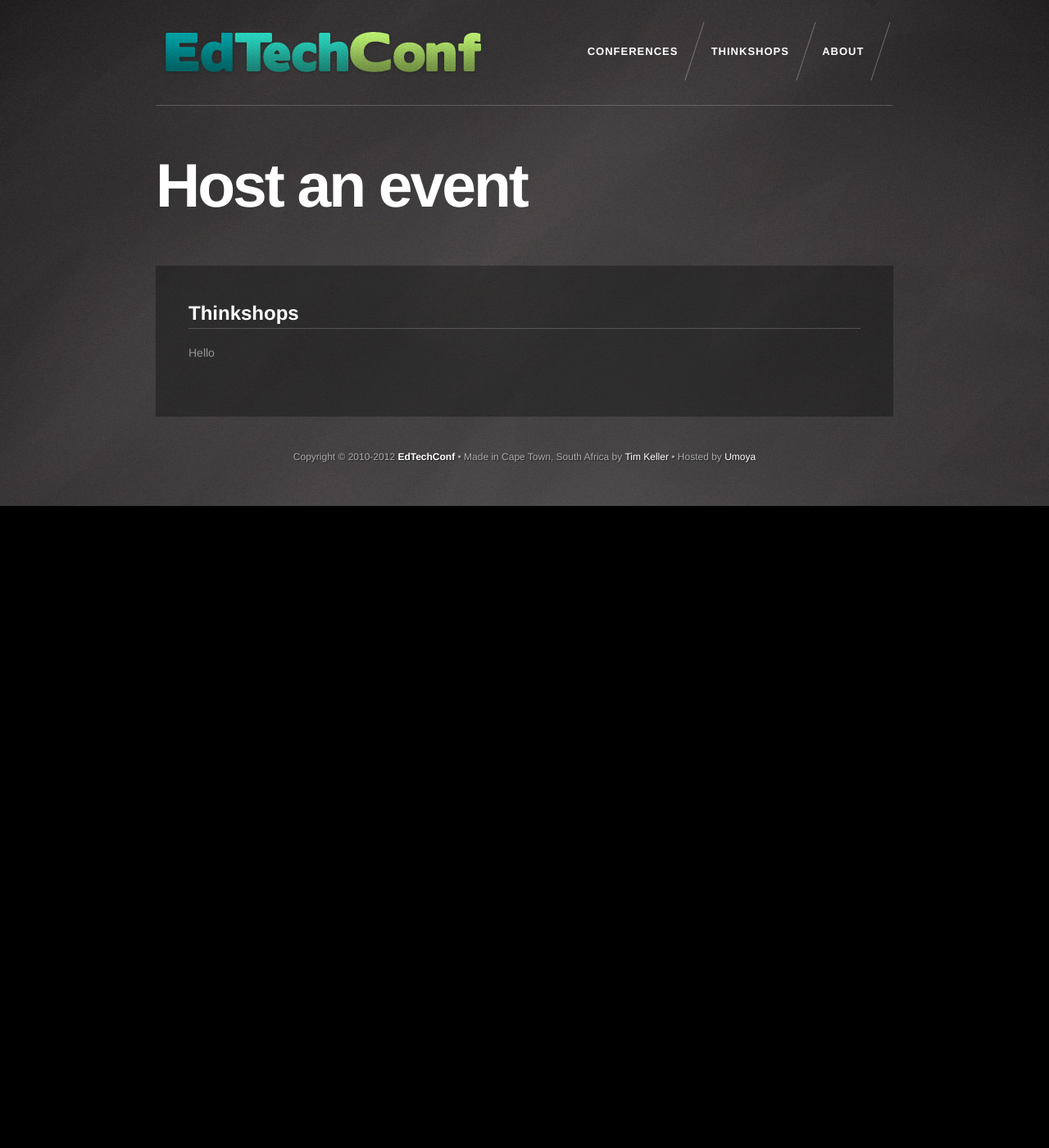
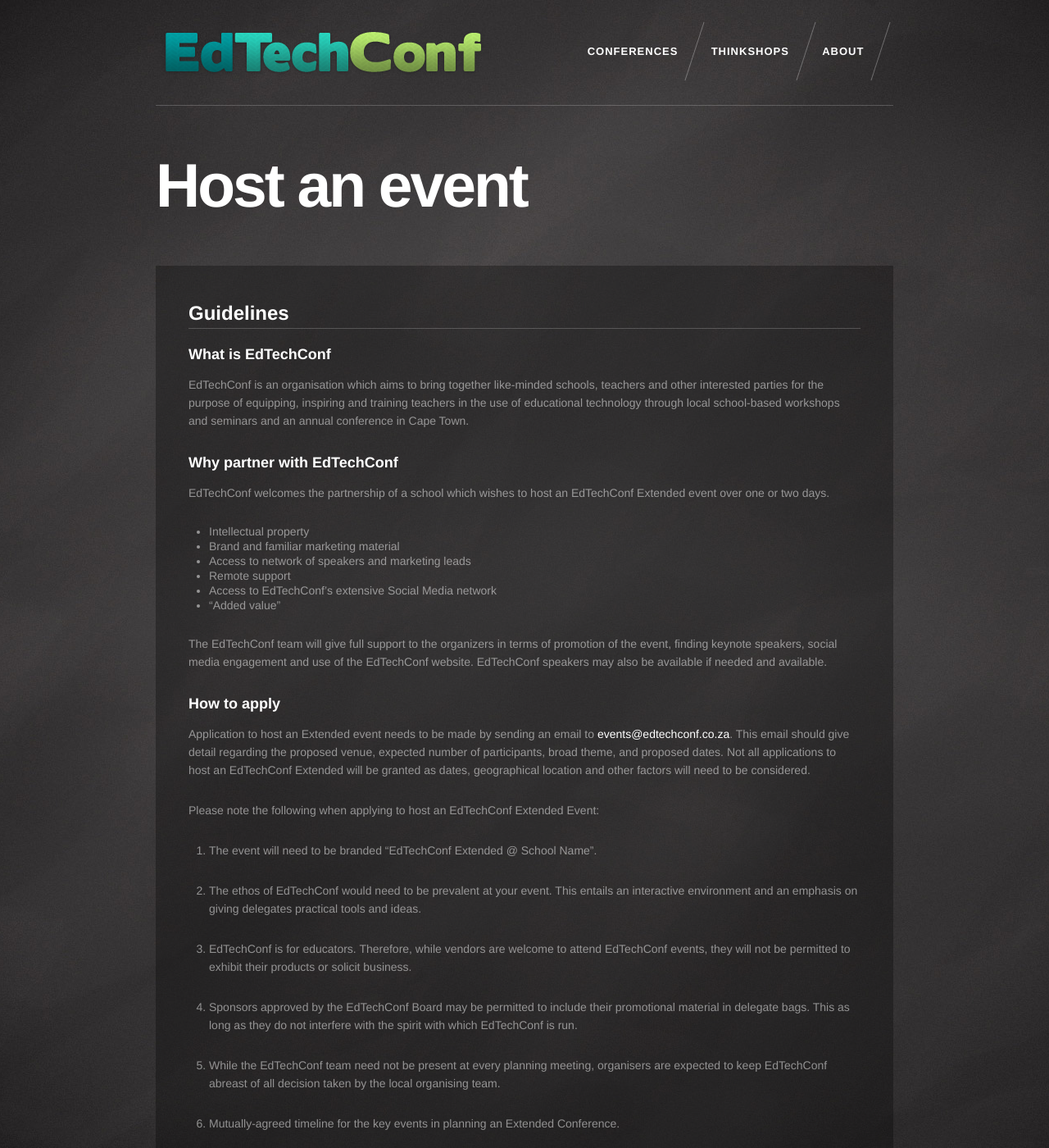
Before and after one commit to edtechconf/edtechconf.co.za, a Jekyll site: the page built from host.md, in a window 1280 px wide and 1400 px high. Shown: the whole window at 82% size. Built offline with Jekyll 4.4.1, drawn with Linux system fonts in a browser that asks for light colours; some web fonts are replaced.

```diff
--- a/host.html
+++ /dev/null
@@ -1,11 +0,0 @@
----
-title: Host an event
-layout: default
----
-
-<section class="content">
-	<h2>Thinkshops</h2>
-	<p>
-		Hello
-	</p>
-</section>
--- /dev/null
+++ b/host.md
@@ -0,0 +1,44 @@
+---
+title: Host an event
+layout: default
+---
+
+## Guidelines
+
+### What is EdTechConf
+
+EdTechConf is an organisation which aims to bring together like-minded schools, teachers and other interested parties for the purpose of equipping, inspiring and training teachers in the use of educational technology through local school-based workshops and seminars and an annual conference in Cape Town.
+
+
+### Why partner with EdTechConf
+
+EdTechConf welcomes the partnership of a school which wishes to host an EdTechConf Extended event over one or two days.
+
+- Intellectual property
+- Brand and familiar marketing material
+- Access to network of speakers and marketing leads
+- Remote support
+- Access to EdTechConf's extensive Social Media network
+- "Added value"
+
+The EdTechConf team will give full support to the organizers in terms of promotion of the event, finding keynote speakers, social media engagement and use of the EdTechConf website. EdTechConf speakers may also be available if needed and available.
+
+
+
+### How to apply
+
+Application to host an Extended event needs to be made by sending an email to [events@edtechconf.co.za](events@edtechconf.co.za). This email should give detail regarding the proposed venue, expected number of participants, broad theme, and proposed dates. Not all applications to host an EdTechConf Extended will be granted as dates, geographical location and other factors will need to be considered.
+
+Please note the following when applying to host an EdTechConf Extended Event:
+
+1. The event will need to be branded "EdTechConf Extended @ School Name".
+
+2. The ethos of EdTechConf would need to be prevalent at your event. This entails an interactive environment and an emphasis on giving delegates practical tools and ideas.
+
+3. EdTechConf is for educators. Therefore, while vendors are welcome to attend EdTechConf events, they will not be permitted to exhibit their products or solicit business.
+
+4. Sponsors approved by the EdTechConf Board may be permitted to include their promotional material in delegate bags. This as long as they do not interfere with the spirit with which EdTechConf is run.
+
+5. While the EdTechConf team need not be present at every planning meeting, organisers are expected to keep EdTechConf abreast of all decision taken by the local organising team.
+
+6. Mutually-agreed timeline for the key events in planning an Extended Conference.
--- a/thinkshops.html
+++ b/thinkshops.html
@@ -5,7 +5,7 @@
 
 <section class="content">
 	<h2>Next Event</h2>
-	<h3>Next event: Thinkshop #1 <div class="pull-right"><a href="/thinkshop/1" class="btn btn-primary">More information &rarr;</a></div></h3>
+	<h3>Next event: Thinkshop #1 <div class="pull-right"><a href="/thinkshops/1" class="btn btn-primary">More information &rarr;</a></div></h3>
 	<br>
 	<a href="/thinkshops/1">
 	<img src="/img/etc_thinkshop_1_advert_mini.jpg"
```
Also changed, not shown: _posts/2011-05-10-Thinkshop-1.md (+1 -1 lines), 1 other file.
